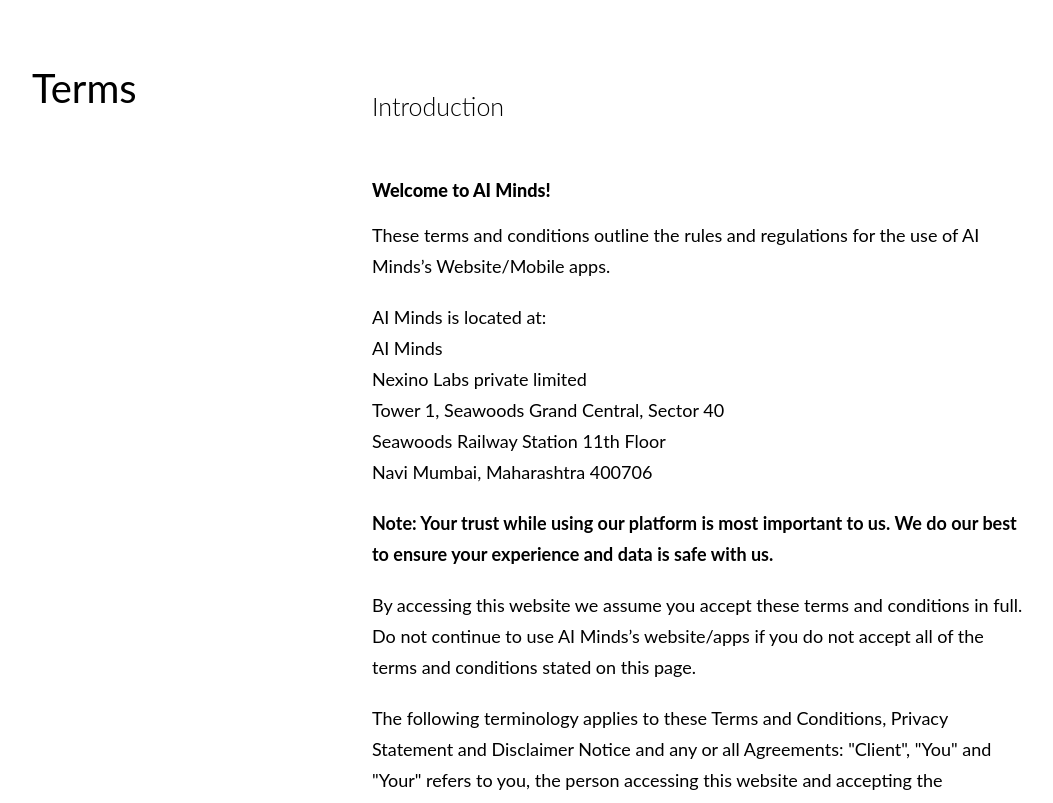
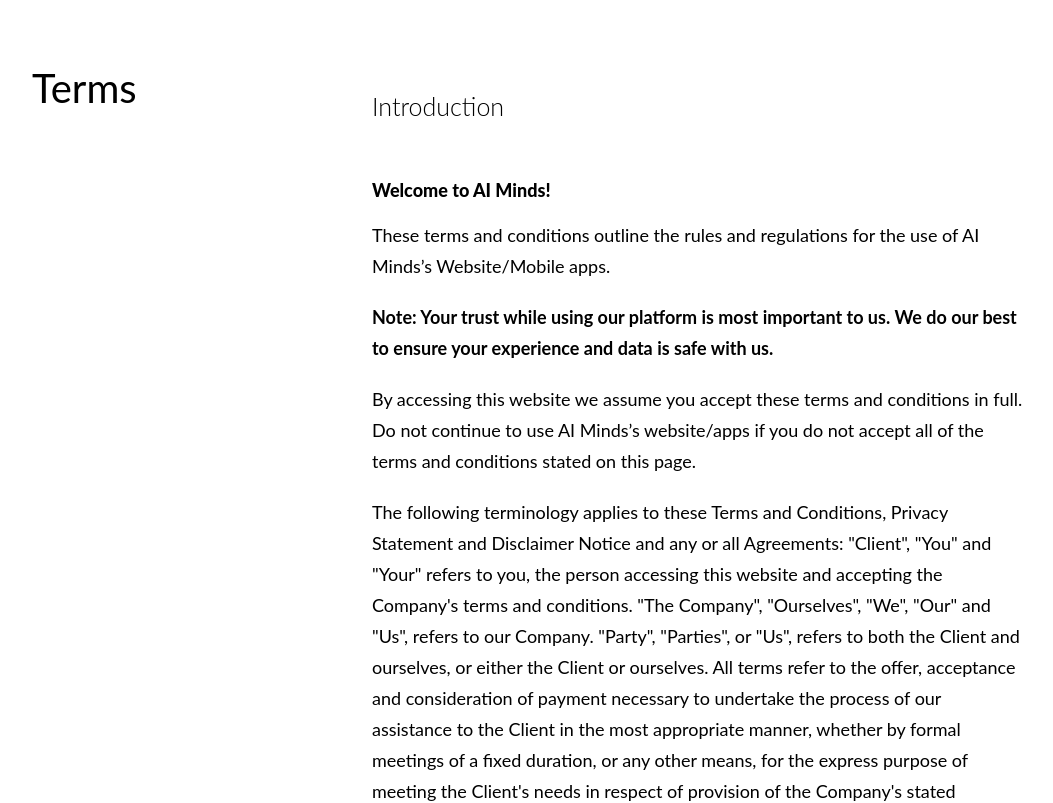
Before and after one commit to charus-dev/ai-minds, a Next.js app: page /terms in a window 1280 px wide. Shown: the top 803 px of the page, without its empty margins (64-1117 px from the left). Built offline with nearby package versions, Linux system fonts and the light colour scheme.

Commit message:
Removed address as per requirement

```diff
--- a/src/app/terms/page.tsx
+++ b/src/app/terms/page.tsx
@@ -15,15 +15,6 @@
                     <p className="rules">
                         These terms and conditions outline the rules and regulations for the
                         use of AI Minds’s Website/Mobile apps.
-                    </p>
-                    <br></br>
-                    <p>AI Minds is located at:</p>
-                    <p className="address">
-                        AI Minds
-                        <br></br>Nexino Labs private limited<br></br>
-                        Tower 1, Seawoods Grand Central, Sector 40<br></br>
-                        Seawoods Railway Station 11th Floor<br></br>
-                        Navi Mumbai, Maharashtra 400706<br></br>
                     </p>
                     <br></br>
                     <p className="note">
```
